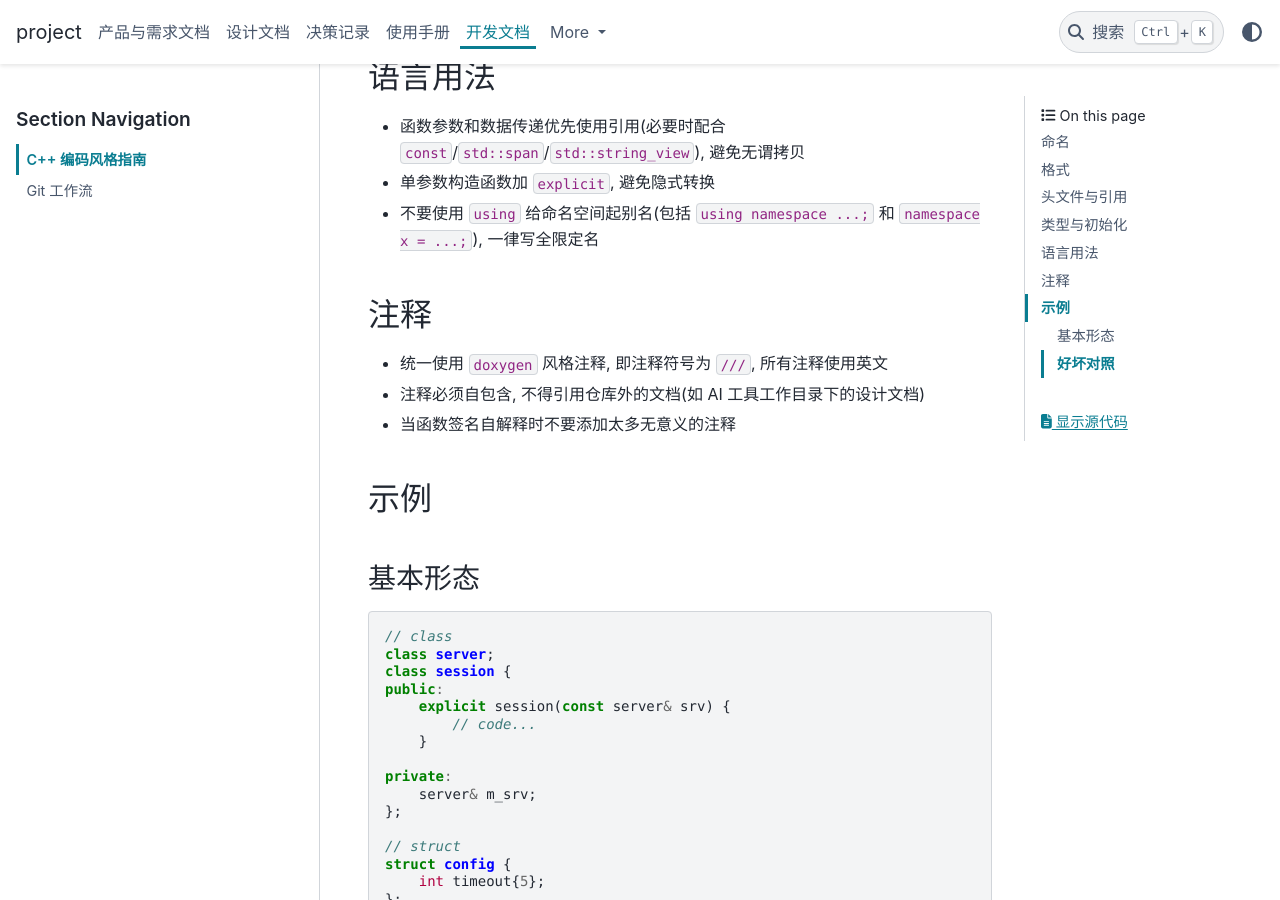
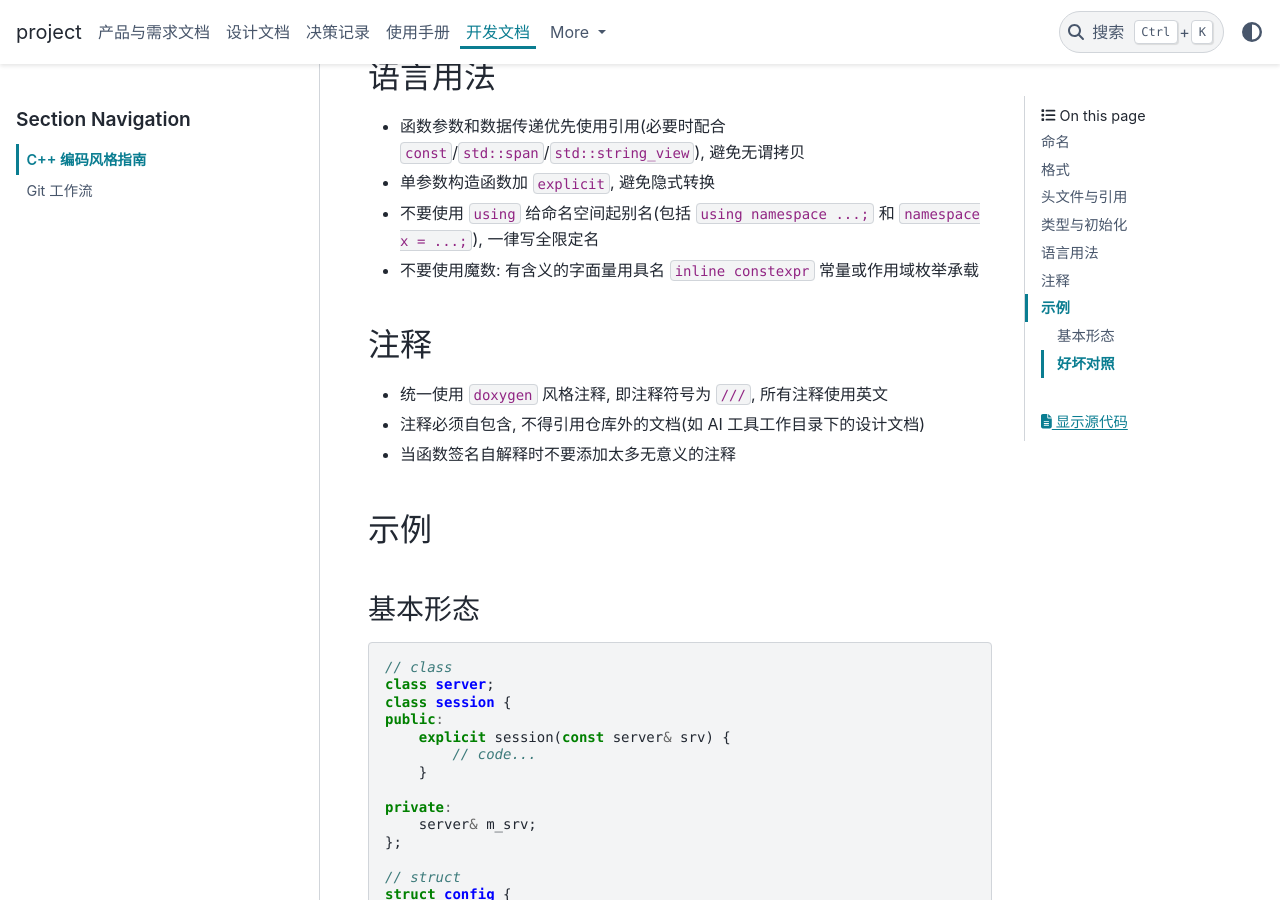
Before and after one commit to gycherish/cpp-template-for-ai, a Sphinx documentation site: the page built from doc/dev/coding-style.md, in a window 1280 px wide and 900 px high, scrolled down 1737 px. Built offline with Sphinx 7.4.7 and the PyData theme 0.15.4, drawn with Linux system fonts in a browser that asks for light colours.

Commit message:
docs: forbid magic numbers in the coding style guide
Require meaningful literals to be carried by named inline constexpr
constants or scoped enums, keeping raw values out of the code.

Co-Authored-By: Claude Opus 4.8 (1M context) <noreply@anthropic.com>

```diff
--- a/doc/dev/coding-style.md
+++ b/doc/dev/coding-style.md
@@ -51,6 +51,7 @@
 - 函数参数和数据传递优先使用引用(必要时配合 `const`/`std::span`/`std::string_view`), 避免无谓拷贝
 - 单参数构造函数加 `explicit`, 避免隐式转换
 - 不要使用 `using` 给命名空间起别名(包括 `using namespace ...;` 和 `namespace x = ...;`), 一律写全限定名
+- 不要使用魔数: 有含义的字面量用具名 `inline constexpr` 常量或作用域枚举承载
 
 ## 注释
 
```
